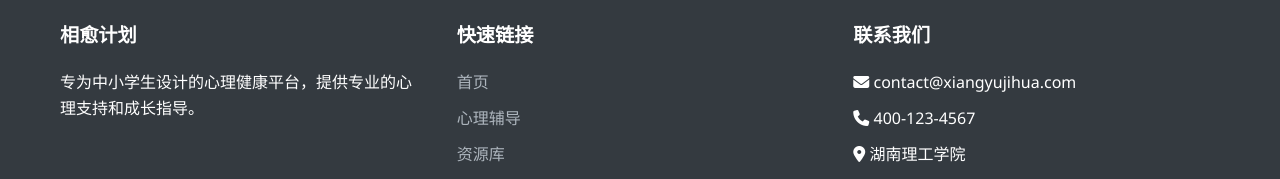
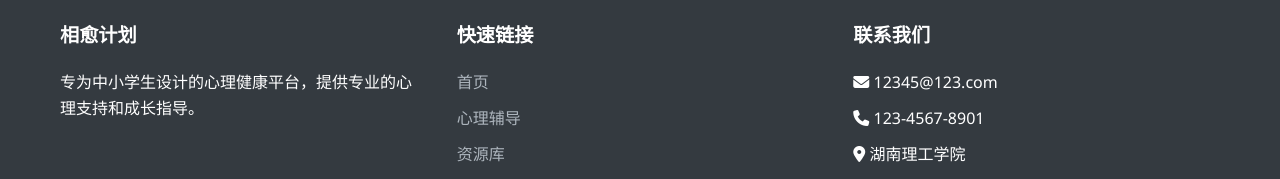
Before and after one commit to mengw0999-jpg/XLJH, a plain HTML site: page chat.html in a window 1280 px wide. Shown: the part 1482-1661 px from the top of the page. Drawn offline with Linux system fonts and the light colour scheme.

Commit message:
联系我们修改2

```diff
--- a/chat.html
+++ b/chat.html
@@ -129,8 +129,8 @@
                 <div class="footer-column">
                     <h3>联系我们</h3>
                     <ul class="footer-links">
-                        <li><i class="fas fa-envelope"></i> contact@xiangyujihua.com</li>
-                        <li><i class="fas fa-phone"></i> 400-123-4567</li>
+                        <li><i class="fas fa-envelope"></i> 12345@123.com</li>
+                        <li><i class="fas fa-phone"></i> 123-4567-8901</li>
                         <li><i class="fas fa-map-marker-alt"></i> 湖南理工学院</li>
                     </ul>
                 </div>
```
